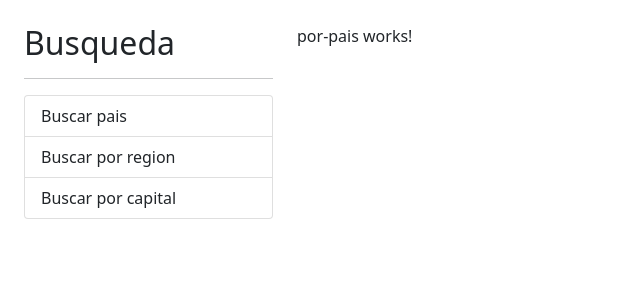
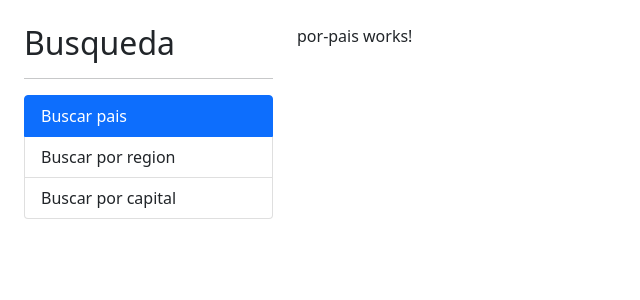
Before and after one commit to lteruel10/03PaisesApp-Gig2021, an Angular app: page / in a window 1280 px wide. Shown: the top 300 px of the page, without its empty margins (0-640 px from the left). Built offline with nearby package versions, Linux system fonts and the light colour scheme.

Commit message:
101. RouterLink

```diff
--- a/src/app/app.component.html
+++ b/src/app/app.component.html
@@ -3,9 +3,24 @@
         <h2>Busqueda</h2>
         <hr>
         <ul class="list-group">
-            <li class="list-group-item ">Buscar pais</li>
-            <li class="list-group-item">Buscar por region</li>
-            <li class="list-group-item">Buscar por capital</li>
+            <li routerLink=""
+                routerLinkActive="active"
+                [routerLinkActiveOptions]="{exact:true}"
+                class="list-group-item ">
+                    Buscar pais
+            </li>
+
+            <li routerLink="region"
+                routerLinkActive="active"
+                class="list-group-item">
+                    Buscar por region
+            </li>
+
+            <li routerLink="capital"
+                routerLinkActive="active"
+                class="list-group-item">
+                    Buscar por capital
+            </li>
         </ul>
      </div>
      <div class="col">
```
